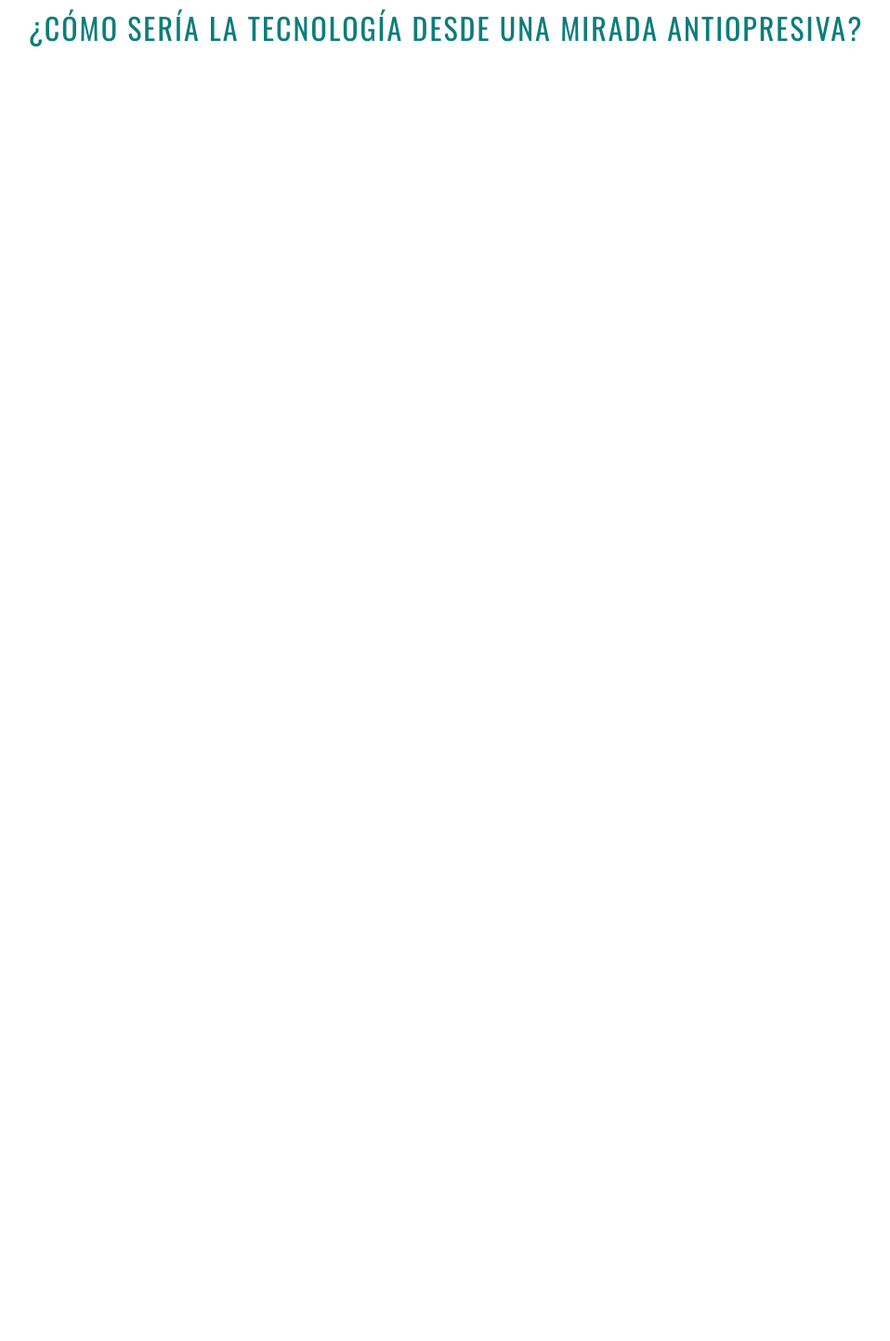
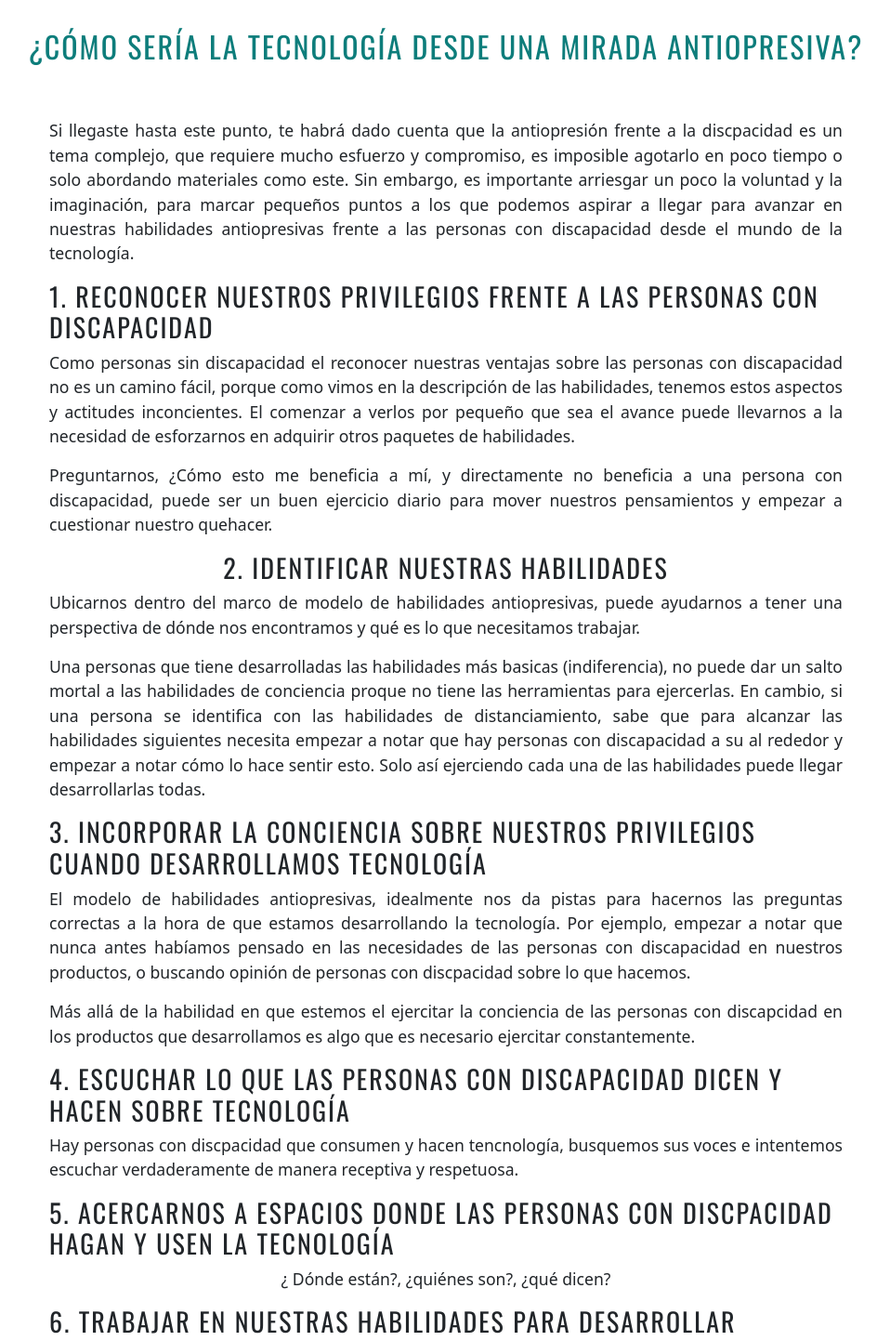
Before and after one commit to atzina/tecnologia-discapacidad, a React (Vite) app in the folder tecnologia_y_discapacidad/: page /modelo/discytec in a window 1280 px wide. Shown: the part 140-1583 px from the top of the page at 93% size, without its empty margins (160-1118 px from the left). Before the commit the page ends 800 px from the top, so only its background shows below. Built offline with nearby package versions, Linux system fonts and the light colour scheme; a web font is replaced by a local one.

Commit message:
tecnologia antiopresiva version 1

```diff
--- a/tecnologia_y_discapacidad/src/components/Home/Home.jsx
+++ b/tecnologia_y_discapacidad/src/components/Home/Home.jsx
@@ -18,7 +18,7 @@ function Home() {
             las personas con discapacidad, buscando encontrar aspectos que
             lleven el tema más allá de la inclusión, es decir, apuntar a
             contestar la pregunta ¿Cómo la tecnología puede ser una herramienta
-            para la transformación de la vida de las personas con discapcidad y
+            para la transformación de la vida de las personas con discapacidad y
             con ella la vida de las comunidades y sociedades? . Con este
             esfuerzo se busca resaltar los desafíos y acompañar la discusión
             sobre el tema.
@@ -78,7 +78,7 @@ function Home() {
             width="35"
             height="35"
             fill="currentColor"
-            class="bi bi-envelope-fill"
+            className ="bi bi-envelope-fill"
             viewBox="0 0 16 16"
           >
             <path d="M.05 3.555A2 2 0 0 1 2 2h12a2 2 0 0 1 1.95 1.555L8 8.414.05 3.555ZM0 4.697v7.104l5.803-3.558L0 4.697ZM6.761 8.83l-6.57 4.027A2 2 0 0 0 2 14h12a2 2 0 0 0 1.808-1.144l-6.57-4.027L8 9.586l-1.239-.757Zm3.436-.586L16 11.801V4.697l-5.803 3.546Z" />
--- a/tecnologia_y_discapacidad/src/components/ModAntiop/Discytec.css
+++ b/tecnologia_y_discapacidad/src/components/ModAntiop/Discytec.css
@@ -1,6 +1,24 @@
+.title-tecanti {
+    display: flex;
+    flex-direction: column;
+    margin: 30px;
+    align-items: center;
+    padding: 20px;
+}
+
 .contenedor-tecantiop {
     display: flex;
     flex-direction: column;
     margin: 30px;
     align-items: center;
 }
+
+.contenedor-tecantiop p {
+    max-width: 70%;
+    text-align: justify;
+    font-size: 1.1rem;
+}
+
+.contenedor-tecantiop h3{
+    max-width: 70%;
+}
--- a/tecnologia_y_discapacidad/src/components/ModAntiop/Discytec.jsx
+++ b/tecnologia_y_discapacidad/src/components/ModAntiop/Discytec.jsx
@@ -4,8 +4,48 @@ function Discytec () {
 
     return (
         <>
+            <div className='title-tecanti'>
+                <h2>¿Cómo sería la tecnología desde una mirada antiopresiva?</h2>
+            </div>
             <div className='contenedor-tecantiop'>
-            <h2>¿Cómo sería la tecnología desde una mirada antiopresiva?</h2>
+
+                <p>
+                    Si llegaste hasta este punto, te habrá dado cuenta que la antiopresión frente a la discpacidad es un tema complejo, que requiere mucho esfuerzo y compromiso, es imposible agotarlo en poco tiempo o solo abordando materiales como este. Sin embargo, es importante arriesgar un poco la voluntad y la imaginación, para marcar pequeños puntos a los que podemos aspirar a llegar para avanzar en nuestras habilidades antiopresivas frente a las personas con discapacidad desde el mundo de la tecnología.
+                </p>
+                <h3>1. RECONOCER NUESTROS PRIVILEGIOS FRENTE A LAS PERSONAS CON DISCAPACIDAD</h3>
+                <p>
+                    Como personas sin discapacidad el reconocer nuestras ventajas sobre las personas con discapacidad no es un camino fácil, porque como vimos en la descripción de las habilidades, tenemos estos aspectos y actitudes inconcientes. El comenzar a verlos por pequeño que sea el avance puede llevarnos a la necesidad de esforzarnos en adquirir otros paquetes de habilidades.
+                </p>
+                <p>
+                    Preguntarnos, ¿Cómo esto me beneficia a mí, y directamente no beneficia a una persona con discapacidad, puede ser un buen ejercicio diario para mover nuestros pensamientos y empezar a cuestionar nuestro quehacer.
+                </p>
+                <h3>2. IDENTIFICAR NUESTRAS HABILIDADES</h3>
+                <p>
+                    Ubicarnos dentro del marco de modelo de habilidades antiopresivas, puede ayudarnos a tener una perspectiva de dónde nos encontramos y qué es lo que necesitamos trabajar.
+                </p>
+                <p>
+                    Una personas que tiene desarrolladas las habilidades más basicas (indiferencia), no puede dar un salto mortal a las habilidades de conciencia proque no tiene las herramientas para ejercerlas. En cambio, si una persona se identifica con las habilidades de distanciamiento, sabe que para alcanzar las habilidades siguientes necesita empezar a notar que hay personas con discapacidad a su al rededor y empezar a notar cómo lo hace sentir esto. Solo así ejerciendo cada una de las habilidades puede llegar desarrollarlas todas.
+                </p>
+                <h3>3. INCORPORAR LA CONCIENCIA SOBRE NUESTROS PRIVILEGIOS CUANDO DESARROLLAMOS TECNOLOGÍA</h3>
+                <p>
+                    El modelo de habilidades antiopresivas, idealmente nos da pistas para hacernos las preguntas correctas a la hora de que estamos desarrollando la tecnología. Por ejemplo, empezar a notar que nunca antes habíamos pensado en las necesidades de las personas con discapacidad en nuestros productos, o buscando opinión de personas con discpacidad sobre lo que hacemos.
+                </p>
+                <p>
+                    Más allá de la habilidad en que estemos el ejercitar la conciencia de las personas con discapcidad en los productos que desarrollamos es algo que es necesario ejercitar constantemente.
+                </p>
+                <h3>4. ESCUCHAR LO QUE LAS PERSONAS CON DISCAPACIDAD DICEN y HACEN SOBRE TECNOLOGÍA</h3>
+                <p>
+                    Hay personas con discpacidad que consumen y hacen tencnología, busquemos sus voces e intentemos escuchar verdaderamente de manera receptiva y respetuosa.
+                </p>
+                <h3>5. ACERCARNOS A ESPACIOS DONDE LAS PERSONAS CON DISCPACIDAD HAGAN Y USEN LA TECNOLOGÍA</h3>
+                <p>
+                   ¿ Dónde están?, ¿quiénes son?, ¿qué dicen?
+                </p>
+                <h3>6. TRABAJAR EN NUESTRAS HABILIDADES PARA DESARROLLAR ENTORNOS NO OPRESIVOS PARA PERSONAS CON DISCAPACIDAD</h3>
+                <p>
+                    El esfuerzo es fundamental en este camino, para trabajar efectivamente nuestras habilidades es importante buscar espacios para acompañarnos de otros que también estén dispuestos a hacerlo. Contáctame para saber más al respecto.
+                </p>
+
             </div>
 
         </>
```
